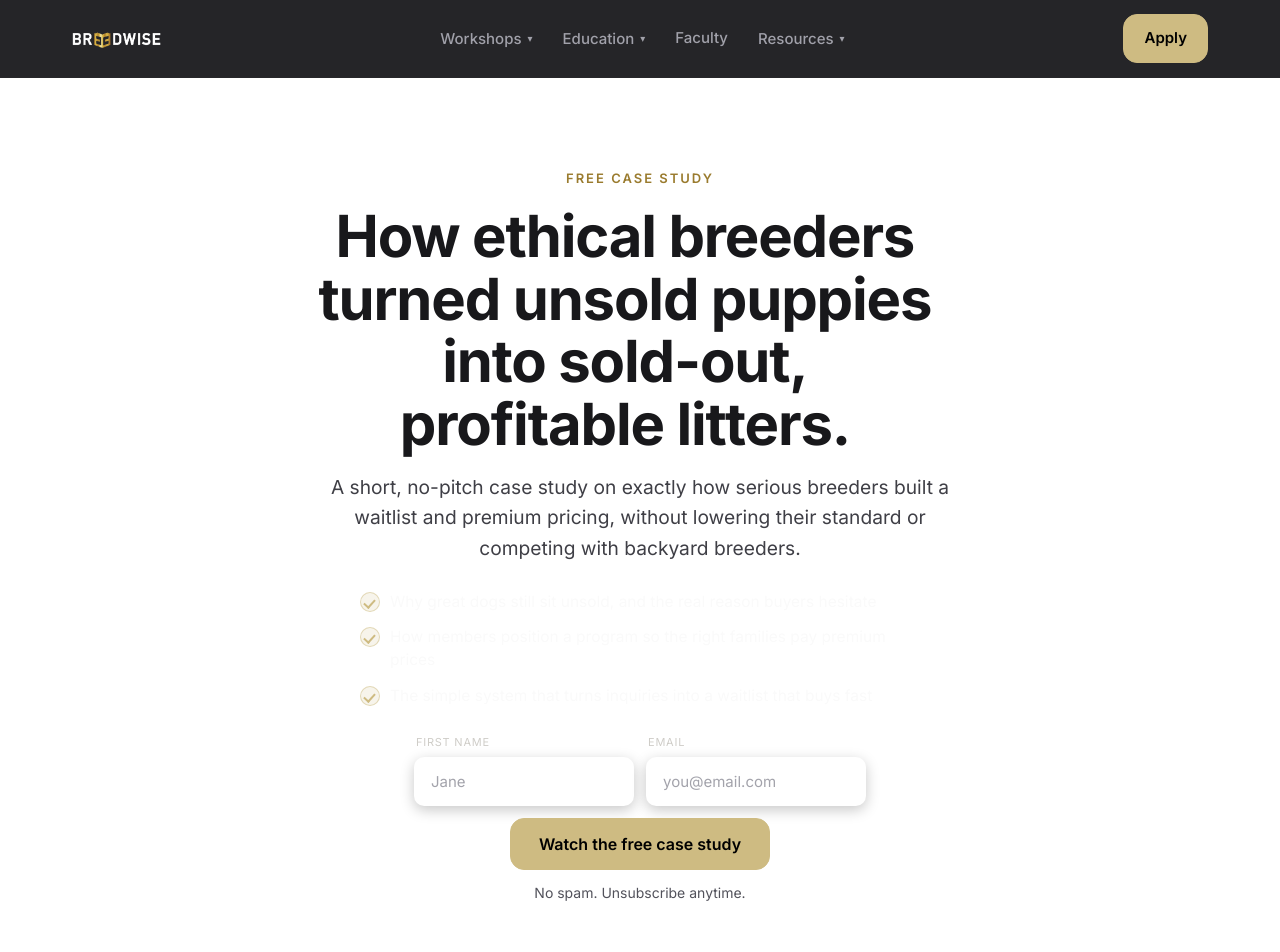
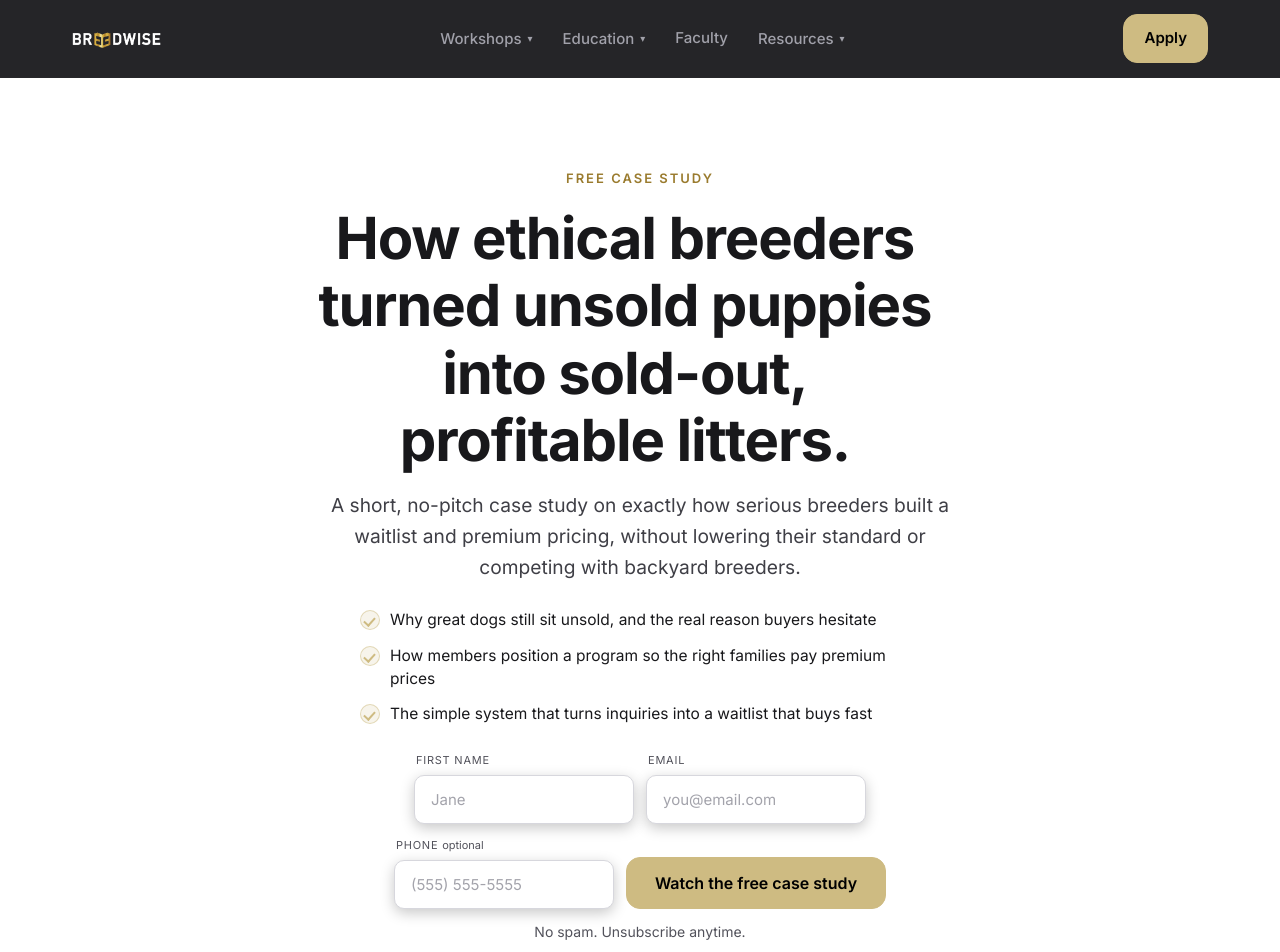
Before and after one commit to Breedwise/Breedwise, a plain HTML site: page academy/free-case-study.html in a window 1280 px wide. Shown: the top 952 px of the page. Drawn offline with Linux system fonts and the light colour scheme.

Commit message:
Academy lead-magnet pages: fix invisible text on light hero, add optional phone, loosen headline spacing
Co-Authored-By: Claude Opus 4.8 <noreply@anthropic.com>

```diff
--- a/academy/free-case-study.html
+++ b/academy/free-case-study.html
@@ -14,13 +14,13 @@
 <style>
   .lmwrap{max-width:720px;margin:0 auto;text-align:center}
   .lmbullets{list-style:none;padding:0;margin:26px auto 0;max-width:560px;text-align:left;display:flex;flex-direction:column;gap:12px}
-  .lmbullets li{position:relative;padding-left:30px;color:var(--ivory);font-size:15.5px;line-height:1.5}
+  .lmbullets li{position:relative;padding-left:30px;color:var(--ink);font-size:15.5px;line-height:1.5}
   .lmbullets li::before{content:"";position:absolute;left:0;top:2px;width:18px;height:18px;border-radius:50%;background:rgba(206,187,130,.16);border:1px solid rgba(206,187,130,.5)}
   .lmbullets li::after{content:"";position:absolute;left:6px;top:7px;width:5px;height:9px;border-right:2px solid var(--gold);border-bottom:2px solid var(--gold);transform:rotate(42deg)}
   .optin{display:flex;gap:12px;flex-wrap:wrap;justify-content:center;align-items:flex-end;margin-top:26px}
   .optin .fld{display:flex;flex-direction:column;gap:6px;text-align:left}
-  .optin .fld span{font-size:11px;letter-spacing:.07em;text-transform:uppercase;color:#cfcdc8;padding-left:2px}
-  .optin input{width:220px;max-width:46vw;padding:14px 16px;border-radius:10px;border:1px solid rgba(255,255,255,.3);background:#fff;color:#18181b;font-size:15px;font-family:var(--sans);box-shadow:0 4px 14px rgba(0,0,0,.22)}
+  .optin .fld span{font-size:11px;letter-spacing:.07em;text-transform:uppercase;color:var(--light-body-2);padding-left:2px}
+  .optin input{width:220px;max-width:46vw;padding:14px 16px;border-radius:10px;border:1px solid var(--line-light);background:#fff;color:#18181b;font-size:15px;font-family:var(--sans);box-shadow:0 4px 14px rgba(0,0,0,.22)}
   .optin input::placeholder{color:#a3a3ab}
   .optin input:focus{outline:none;border-color:var(--gold);box-shadow:0 0 0 3px rgba(206,187,130,.35)}
   .optin button{flex:none}
@@ -79,7 +79,7 @@
 <section class="s-dark hero">
   <div class="wrap lmwrap">
     <span class="eyebrow">Free case study</span>
-    <h1 style="margin:14px 0 0">How ethical breeders turned unsold puppies into sold-out, profitable litters.</h1>
+    <h1 style="margin:14px 0 0;line-height:1.16">How ethical breeders turned unsold puppies into sold-out, profitable litters.</h1>
     <p class="lead" style="margin-top:16px">A short, no-pitch case study on exactly how serious breeders built a waitlist and premium pricing, without lowering their standard or competing with backyard breeders.</p>
     <ul class="lmbullets">
       <li>Why great dogs still sit unsold, and the real reason buyers hesitate</li>
@@ -89,6 +89,7 @@
     <form class="optin" id="lm-form" novalidate>
       <label class="fld"><span>First name</span><input type="text" name="name" placeholder="Jane" autocomplete="given-name"></label>
       <label class="fld"><span>Email</span><input type="email" name="email" placeholder="you@email.com" required autocomplete="email"></label>
+      <label class="fld"><span>Phone <em style="text-transform:none;letter-spacing:0;font-style:normal;color:var(--muted)">optional</em></span><input type="tel" name="phone" placeholder="(555) 555-5555" autocomplete="tel"></label>
       <button class="btn btn-gold" type="submit">Watch the free case study</button>
     </form>
     <p class="optmsg" id="lm-msg" role="status" hidden></p>
@@ -137,12 +138,12 @@
   function show(t,ok){ msg.hidden=false; msg.textContent=t; msg.style.color= ok===false?'#f0a3a0':'var(--gold)'; }
   f.addEventListener('submit',function(e){
     e.preventDefault();
-    var email=(f.email.value||'').trim(), name=(f.name.value||'').trim();
+    var email=(f.email.value||'').trim(), name=(f.name.value||'').trim(), phone=((f.phone&&f.phone.value)||'').trim();
     if(!/^[^@\s]+@[^@\s]+\.[^@\s]+$/.test(email)){ show('Please enter a valid email address.',false); return; }
     var btn=f.querySelector('button'); btn.disabled=true; btn.textContent='Sending';
     fetch('https://xhjdowbnqcsvhtcccuqx.supabase.co/functions/v1/masterclass-optin',{
       method:'POST',headers:{'content-type':'application/json'},
-      body:JSON.stringify({name:name,email:email,source:SOURCE,page:(location&&location.href)||''})
+      body:JSON.stringify({name:name,email:email,phone:phone,source:SOURCE,page:(location&&location.href)||''})
     }).then(function(r){ if(!r.ok) throw 0; return r.json(); })
       .then(function(){ f.style.display='none';
         if(REDIRECT){ show("You're in. Opening the case study now."); setTimeout(function(){ location.href=REDIRECT; },900); }
```
Also changed, not shown: academy/healthy-litter-scorecard.html (+7 -6 lines), academy/webinars.html (+6 -5 lines).
